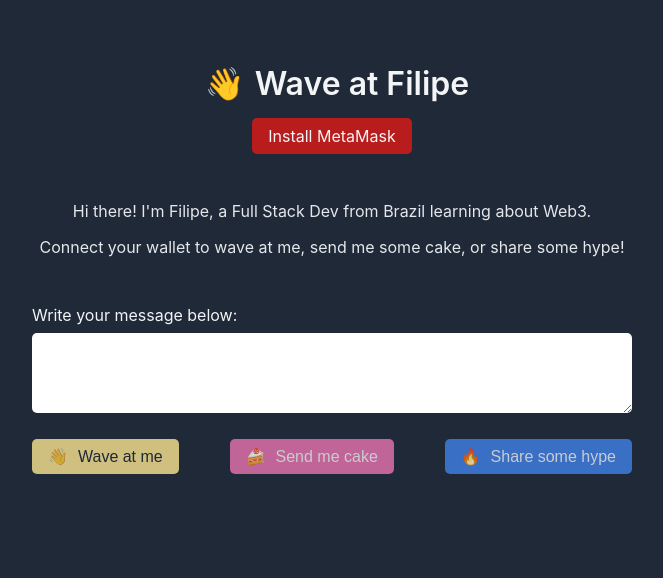
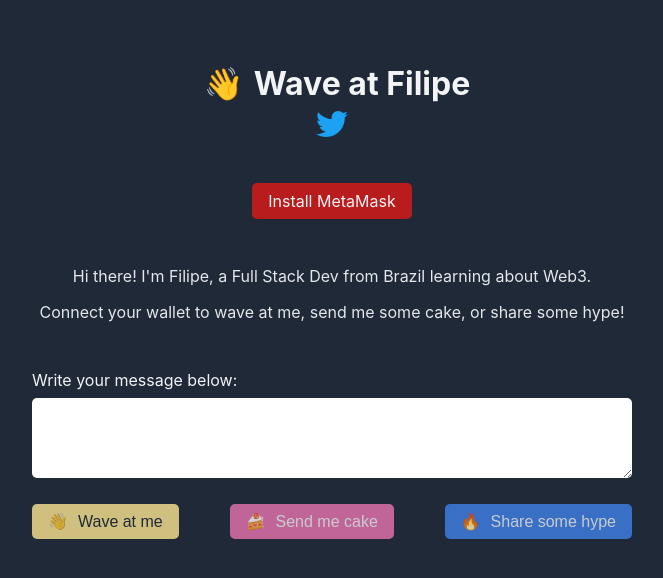
Before and after one commit to fmoliveira/wave-portal-frontend, a React (Create React App) app: page / in a window 1280 px wide. Shown: the top 578 px of the page, without its empty margins (308-971 px from the left). Built offline with nearby package versions, Linux system fonts and the light colour scheme.

Commit message:
Add twitter follow link

```diff
--- a/src/App.css
+++ b/src/App.css
@@ -15,9 +15,19 @@
 }
 
 .header {
+	display: flex;
+	flex-direction: column;
+	gap: 5px;
+	margin-bottom: 20px;
 	text-align: center;
 	font-size: 32px;
 	font-weight: 600;
+}
+
+.header h1 {
+	display: inline-block;
+	font-size: inherit;
+	margin: 0;
 }
 
 .header span {
--- a/src/components/Header.js
+++ b/src/components/Header.js
@@ -1,12 +1,25 @@
 import React from "react";
+
+import TwitterIcon from "./TwitterIcon";
 
 export default function Header() {
 	return (
 		<div className="header">
-			<span role="img" aria-label="Wave">
-				👋
-			</span>
-			Wave at Filipe
+			<div>
+				<span role="img" aria-label="Wave">
+					👋
+				</span>
+				<h1>Wave at Filipe</h1>
+			</div>
+			<div>
+				<a
+					href="https://twitter.com/intent/user?screen_name=tfmoliveira"
+					aria-label="Follow me on Twitter"
+					title="Follow me on Twitter"
+				>
+					<TwitterIcon />
+				</a>
+			</div>
 		</div>
 	);
 }
--- /dev/null
+++ b/src/components/TwitterIcon.js
@@ -0,0 +1,15 @@
+import React from "react";
+
+export default function TwitterIcon() {
+	return (
+		<svg
+			xmlns="http://www.w3.org/2000/svg"
+			viewBox="0 0 512 512"
+			width={32}
+			height={32}
+			fill="#1da1f2"
+		>
+			<path d="M459.37 151.716c.325 4.548.325 9.097.325 13.645 0 138.72-105.583 298.558-298.558 298.558-59.452 0-114.68-17.219-161.137-47.106 8.447.974 16.568 1.299 25.34 1.299 49.055 0 94.213-16.568 130.274-44.832-46.132-.975-84.792-31.188-98.112-72.772 6.498.974 12.995 1.624 19.818 1.624 9.421 0 18.843-1.3 27.614-3.573-48.081-9.747-84.143-51.98-84.143-102.985v-1.299c13.969 7.797 30.214 12.67 47.431 13.319-28.264-18.843-46.781-51.005-46.781-87.391 0-19.492 5.197-37.36 14.294-52.954 51.655 63.675 129.3 105.258 216.365 109.807-1.624-7.797-2.599-15.918-2.599-24.04 0-57.828 46.782-104.934 104.934-104.934 30.213 0 57.502 12.67 76.67 33.137 23.715-4.548 46.456-13.32 66.599-25.34-7.798 24.366-24.366 44.833-46.132 57.827 21.117-2.273 41.584-8.122 60.426-16.243-14.292 20.791-32.161 39.308-52.628 54.253z" />
+		</svg>
+	);
+}
```
